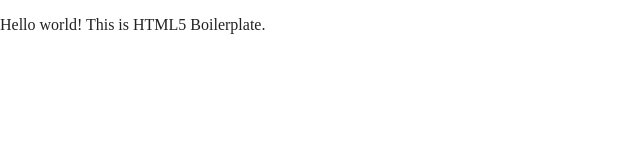
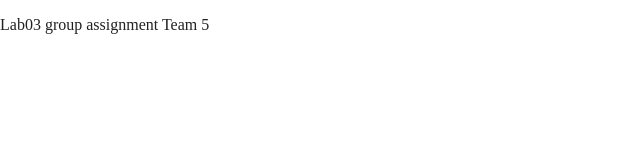
Before and after one commit to kaleytsangbcit/lab03_group, a website built with Parcel: page index.html in a window 1280 px wide. Shown: the whole page, without its empty margins (0-640 px from the left). Built offline with nearby package versions, Linux system fonts and the light colour scheme.

Commit message:
Change title

```diff
--- a/index.html
+++ b/index.html
@@ -3,7 +3,7 @@
 
 <head>
   <meta charset="utf-8">
-  <title></title>
+  <title>Lab03 group assignment Team 5</title>
   <meta name="description" content="">
   <meta name="viewport" content="width=device-width, initial-scale=1">
 
@@ -25,7 +25,7 @@
 <body>
 
   <!-- Add your site or application content here -->
-  <p>Hello world! This is HTML5 Boilerplate.</p>
+  <p>Lab03 group assignment Team 5</p>
   <script src="js/vendor/modernizr-3.11.2.min.js"></script>
   <script src="js/plugins.js"></script>
   <script src="js/main.js"></script>
```
